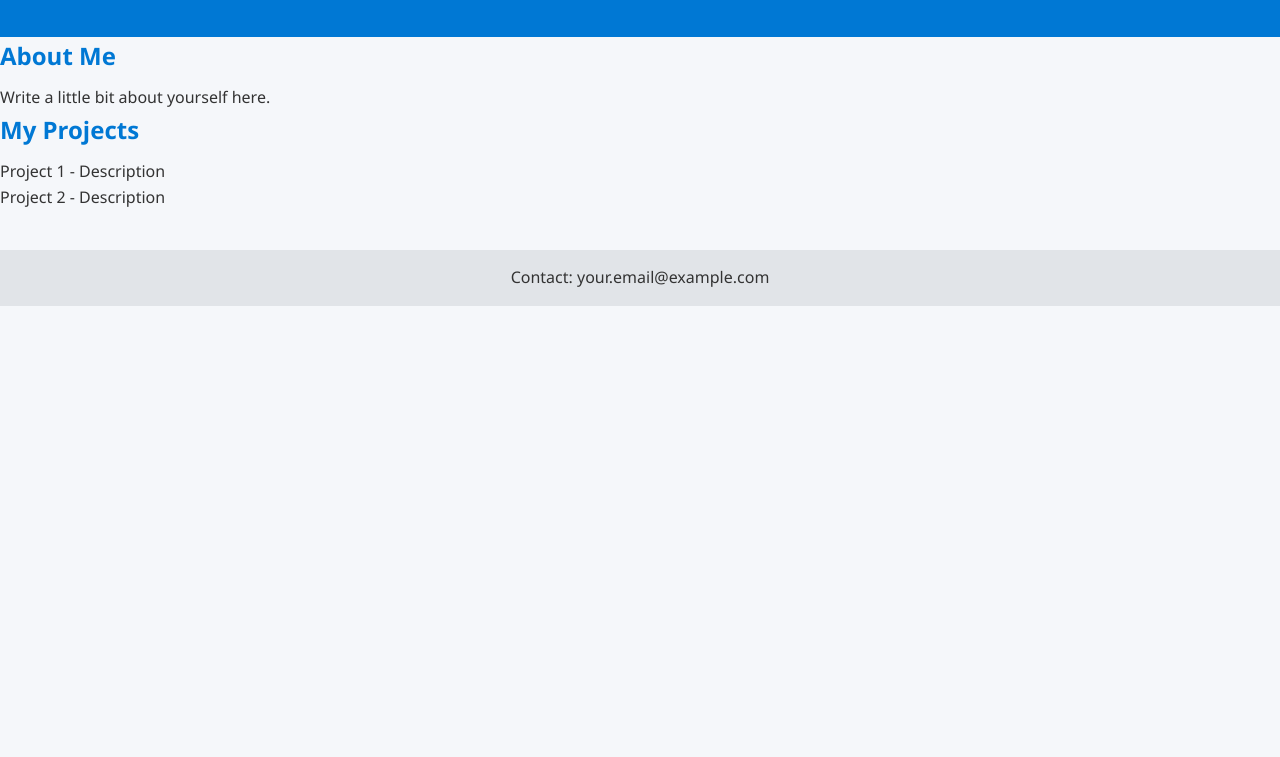
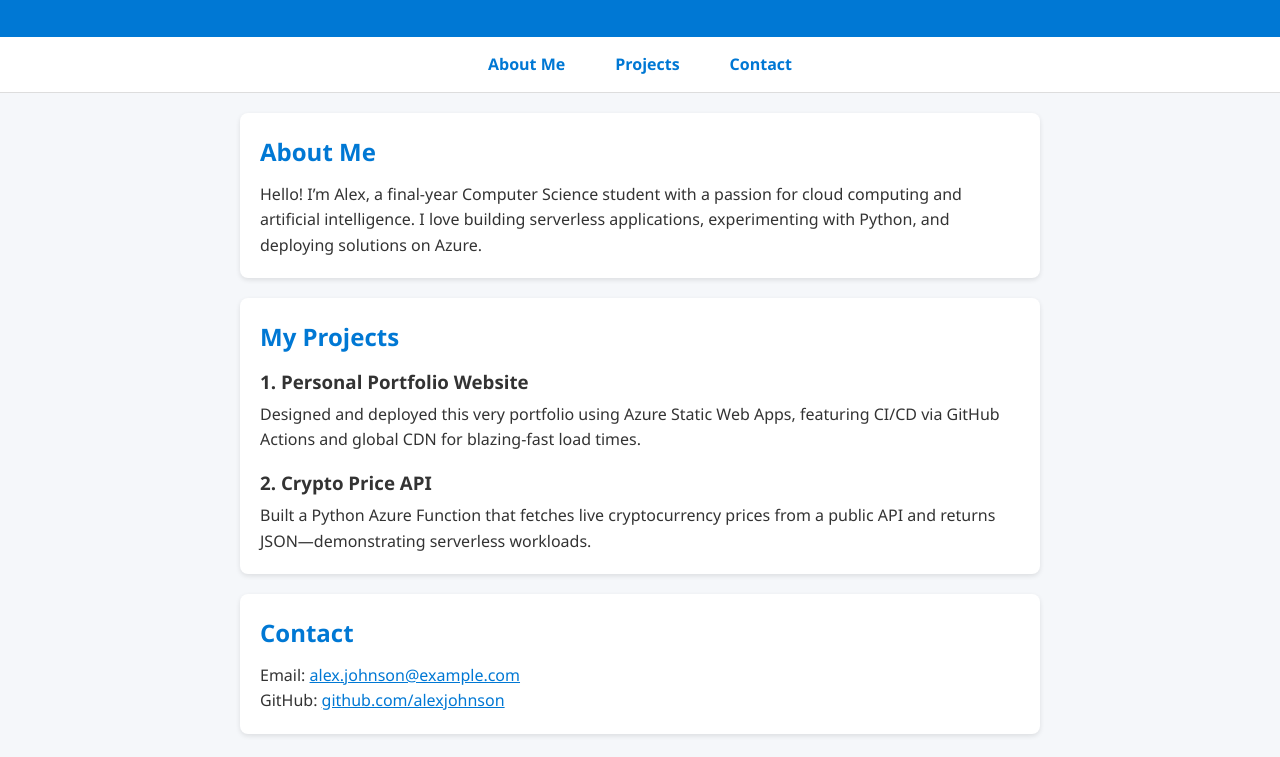
Before and after one commit to ShravyaJyothi21/portfolio-website, a plain HTML site: page index.html in a window 1280 px wide. Shown: the part 148-905 px from the top of the page. Before the commit the page ends 800 px from the top, so only its background shows below. Drawn offline with Linux system fonts and the light colour scheme.

Commit message:
Updated index.html

```diff
--- a/index.html
+++ b/index.html
@@ -2,28 +2,58 @@
 <html lang="en">
 <head>
   <meta charset="UTF-8">
-    <meta name="viewport" content="width=device-width, initial-scale=1.0">
-    <title>Your Name - Portfolio</title>
+  <meta name="viewport" content="width=device-width, initial-scale=1">
+  <title>Alex Johnson – Portfolio</title>
   <link rel="stylesheet" href="style.css">
 </head>
 <body>
   <header>
-        <h1>Your Name</h1>
-        <p>Welcome to my portfolio!</p>
+    <h1>Alex Johnson</h1>
+    <p>Cloud &amp; AI Enthusiast | Final‐Year CSE Student</p>
   </header>
-    <section class="about">
+
+  <nav>
+    <ul>
+      <li><a href="#about">About Me</a></li>
+      <li><a href="#projects">Projects</a></li>
+      <li><a href="#contact">Contact</a></li>
+    </ul>
+  </nav>
+
+  <section id="about" class="card">
     <h2>About Me</h2>
-        <p>Write a little bit about yourself here.</p>
+    <p>
+      Hello! I’m Alex, a final‐year Computer Science student with a passion for cloud computing and artificial intelligence.
+      I love building serverless applications, experimenting with Python, and deploying solutions on Azure.
+    </p>
   </section>
-    <section class="projects">
+
+  <section id="projects" class="card">
     <h2>My Projects</h2>
-        <ul>
-            <li>Project 1 - Description</li>
-            <li>Project 2 - Description</li>
-        </ul>
+    <div class="project">
+      <h3>1. Personal Portfolio Website</h3>
+      <p>
+        Designed and deployed this very portfolio using Azure Static Web Apps,
+        featuring CI/CD via GitHub Actions and global CDN for blazing‑fast load times.
+      </p>
+    </div>
+    <div class="project">
+      <h3>2. Crypto Price API</h3>
+      <p>
+        Built a Python Azure Function that fetches live cryptocurrency prices
+        from a public API and returns JSON—demonstrating serverless workloads.
+      </p>
+    </div>
   </section>
+
+  <section id="contact" class="card">
+    <h2>Contact</h2>
+    <p>Email: <a href="mailto:alex.johnson@example.com">alex.johnson@example.com</a></p>
+    <p>GitHub: <a href="https://github.com/alexjohnson" target="_blank">github.com/alexjohnson</a></p>
+  </section>
+
   <footer>
-        <p>Contact: your.email@example.com</p>
+    <p>&copy; 2025 Alex Johnson</p>
   </footer>
 </body>
 </html>
```
Lines whose indentation alone changed are shown as unchanged.
